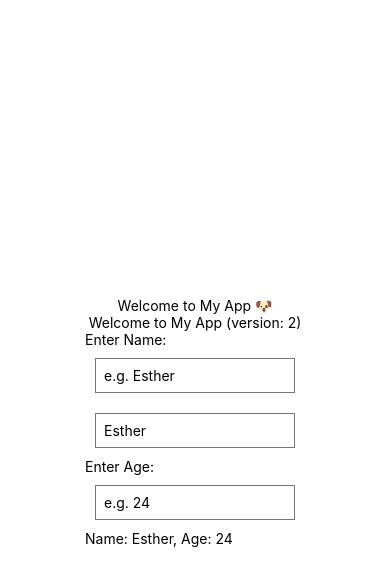
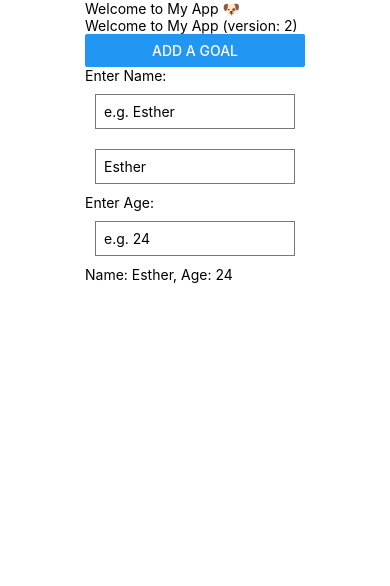
Before and after one commit to Esther2524/CS5520_hw1, a React Native app: screen / in a window 390 px wide. Shown: the top 586 px of the page. Built offline with nearby package versions, Linux system fonts and the light colour scheme.

Commit message:
Added code used in week3

```diff
--- a/App.js
+++ b/App.js
@@ -1,27 +1,62 @@
 import { StatusBar } from 'expo-status-bar';
-import { StyleSheet, Text, TextInput, View } from 'react-native';
+import { StyleSheet, Text, View, Button } from 'react-native';
 import { useState } from 'react';
 
 import Header from './components/Header';
 import Input from './components/Input';
+import { SafeAreaView } from 'react-native';
 
 export default function App() {
   const appName = "My App"
-  const [age, setAge] = useState(42);
-  const [text, setText] = useState("");
+
+  const [data, setData] = useState("")
+  const [isVisible, setIsVisible] = useState(false)
+
+  function receiveInput(data) {
+    console.log("receive input from Input.js", data);
+    setData(data);
+    setIsVisible(false);
+  }
+
+  function dismissModal() {
+    setIsVisible(false);
+  }
+
 
 
   return (
-    <View style={styles.container}>
 
-      <Text>Welcome to {appName} 🐶</Text>
-      <StatusBar style="auto" />
-      <Header name="My App" version={2} />
-      <Input />
+    <SafeAreaView style={styles.container}>
 
-    </View>
+      <View style={styles.topView}>
+        <Text>Welcome to {appName} 🐶</Text>
+        <StatusBar style="auto" />
+        <Header name="My App" version={2} />
+
+        <Button title="add a goal" onPress={() => setIsVisible(true)} />
+        <Input inputHandler={receiveInput} modalVisible={isVisible} dismissModal={dismissModal} />
+
+      </View>
+
+      <View style={styles.bottomView}>
+
+
+        <Text>{data}</Text>
+
+
+      </View>
+
+    </SafeAreaView>
+
+
+
+
+
+
+
   );
 }
+
 
 const styles = StyleSheet.create({
   container: {
@@ -31,4 +66,17 @@ const styles = StyleSheet.create({
     justifyContent: 'center',
   },
 
+  topView: {
+    flex: 1,
+  },
+
+  bottomView: {
+    flex: 4,
+    backgroundColor: "green",
+  },
+
+  text: {
+    textAlign: "center",
+  },
+
 });
```
